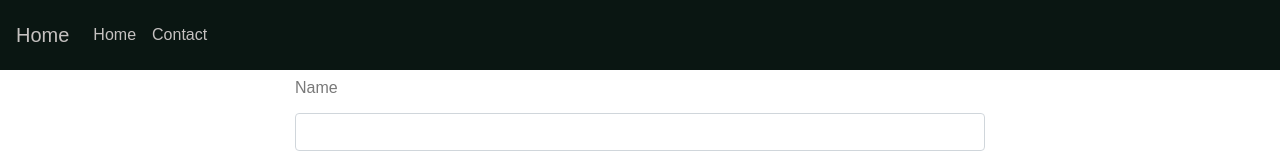
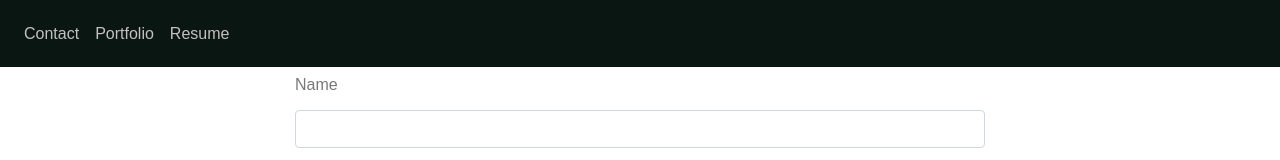
Before and after one commit to phillipjhl/Interactive-Resume, a React app: page /menu/contact in a window 1280 px wide. Shown: the top 160 px of the page. Built offline with nearby package versions, Linux system fonts and the light colour scheme.

Commit message:
minor changes

```diff
--- a/client/src/components/NavBar.jsx
+++ b/client/src/components/NavBar.jsx
@@ -4,14 +4,14 @@ import { Link } from 'react-router-dom';
 function NavBar(props) {
     return (
         <nav className="navbar navbar-expand-lg bg-secondary text-primary" >
-            <Link to='/' className="navbar-brand" >Home</Link>
-            <button className="navbar-toggler" type="button" data-toggle="collapse" data-target="#navbarNavAltMarkup" aria-controls="navbarNavAltMarkup" aria-expanded="false" aria-label="Toggle navigation">
+            <button className="navbar-toggler" type="button" data-toggle="collapse" data-target="#navbar" aria-controls="navbarNavAltMarkup" aria-expanded="false" aria-label="Toggle navigation">
                 <span className="navbar-toggler-icon"></span>
             </button>
-            <div className="collapse navbar-collapse" id="navbarNavAltMarkup">
+            <div className="collapse navbar-collapse" id="navbar">
                 <div className="navbar-nav flex-row-reverse">
-                    <Link to="/contact" className="nav-item nav-link">Contact</Link>
-                    <Link to="/" className="nav-item nav-link" >Home <span className="sr-only">(current)</span></Link>
+                    <Link to="/menu/resume" className="nav-item nav-link text-primary">Resume</Link>
+                    <Link to="/menu/portfolio" className="nav-item nav-link text-primary">Portfolio</Link>
+                    <Link to="/menu/contact" className="nav-item nav-link text-primary">Contact</Link>
                 </div>
             </div>
         </nav>
--- a/client/src/scss/custom.scss
+++ b/client/src/scss/custom.scss
@@ -151,7 +151,7 @@ h2.menu-item {
     cursor: pointer;
 }
 
-span {
+.name-block-container span {
     font-size: 26px;
     font-weight: 300;
     display: block;
```
